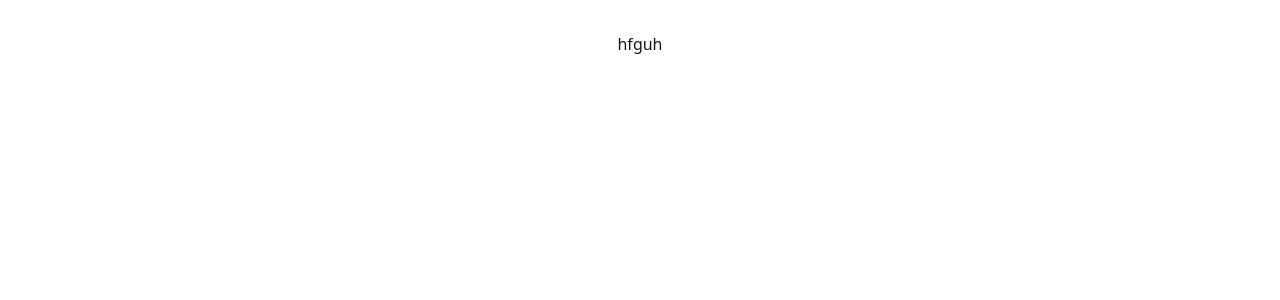
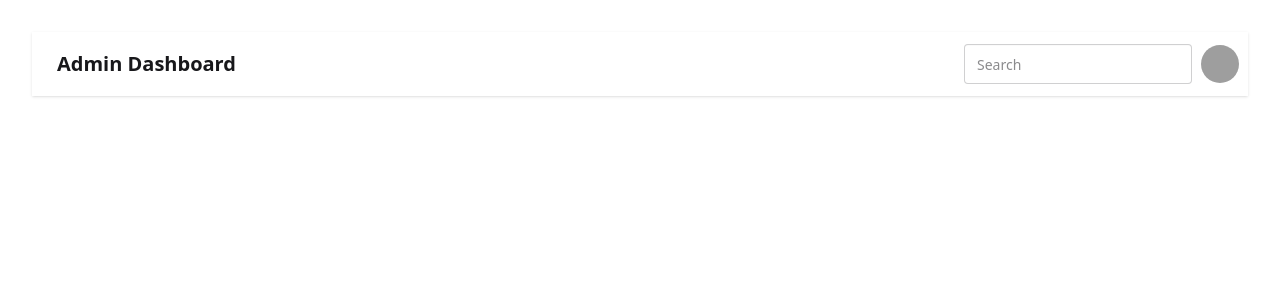
Before and after one commit to arnobfintech07/Admin-Dashboard-For-Recipe, a React (Vite) app: page / in a window 1280 px wide. Shown: the top 300 px of the page. Built offline with nearby package versions, Linux system fonts and the light colour scheme; grey boxes are pictures that could not be loaded.

Commit message:
Navbar Added

```diff
--- a/src/Components/Navbar.jsx
+++ b/src/Components/Navbar.jsx
@@ -1,6 +1,34 @@
 function Navbar(){
 return(
-    <div>hfguh</div>
+    <div className="w-full navbar bg-base-100 shadow">
+  <div className="flex-1 text-left">
+    <a className="btn btn-ghost text-xl">Admin Dashboard</a>
+  </div>
+  <div className="flex gap-2">
+    <input type="text" placeholder="Search" className="input input-bordered w-24 md:w-auto" />
+    <div className="dropdown dropdown-end">
+      <div tabIndex={0} role="button" className="btn btn-ghost btn-circle avatar">
+        <div className="w-10 rounded-full">
+          <img
+            alt="Tailwind CSS Navbar component"
+            src="https://img.daisyui.com/images/stock/photo-1534528741775-53994a69daeb.webp" />
+        </div>
+      </div>
+      <ul
+        tabIndex="-1"
+        className="menu menu-sm dropdown-content bg-base-100 rounded-box z-1 mt-3 w-52 p-2 shadow">
+        <li>
+          <a className="justify-betw<div>hfguh</div>een">
+            Profile
+            <span className="badge">New</span>
+          </a>
+        </li>
+        <li><a>Settings</a></li>
+        <li><a>Logout</a></li>
+      </ul>
+    </div>
+  </div>
+</div>
 )
 }
 export default Navbar
```
